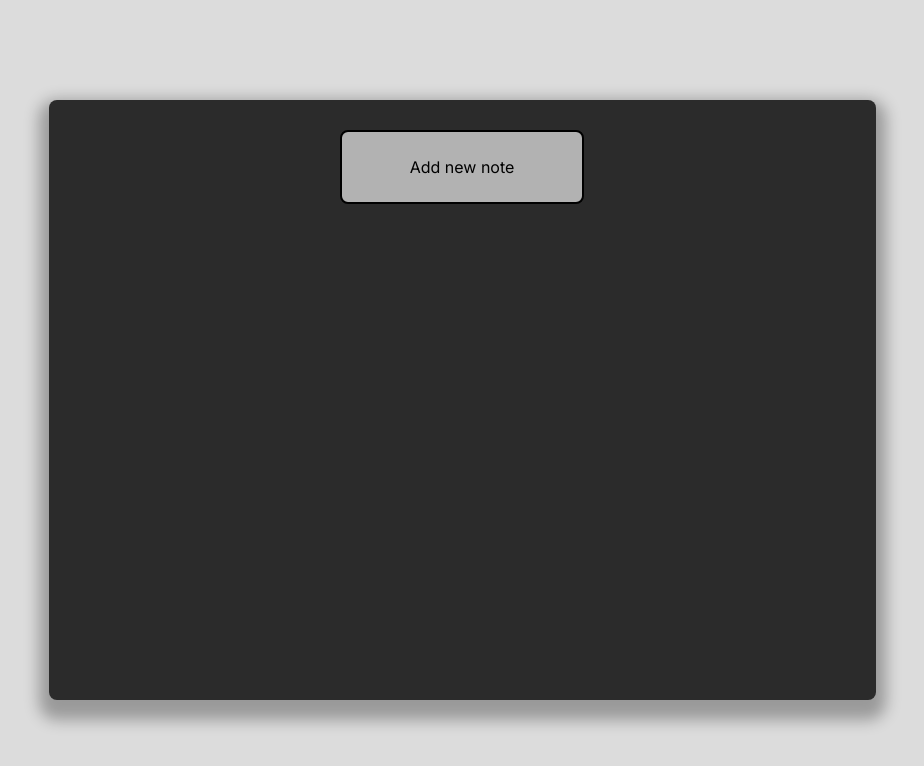
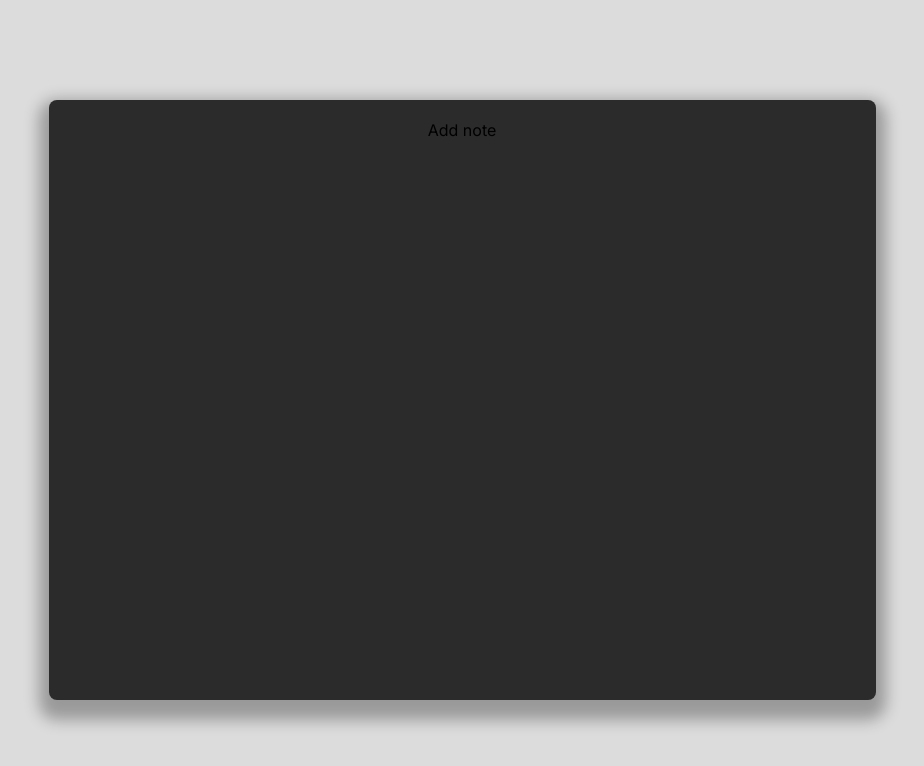
Before and after one commit to danitrrga/web-proyects, a plain HTML site: page index.html in a window 1280 px wide. Shown: the whole page, without its empty margins (178-1102 px from the left). Drawn offline with nearby package versions, Linux system fonts and the light colour scheme.

Commit message:
Add files via upload

```diff
--- a/index.html
+++ b/index.html
@@ -12,8 +12,8 @@
         <div id="container">
 
             <div id="list-header">
-                <div id="addNoteDiv" onclick="popup()">
-                    Add new note
+                <div "id="addNoteDiv" onclick="popup()">
+                    Add note
                 </div>
             </div>
 
--- a/styles.css
+++ b/styles.css
@@ -143,6 +143,9 @@ textarea {
     border-radius: 4px;
     border: 2px solid #B2B2B2;
 }
+textarea::placeholder {
+    font-family: 'Inter', sans-serif;
+}
 
 #btn-container{
     display: flex;
```
